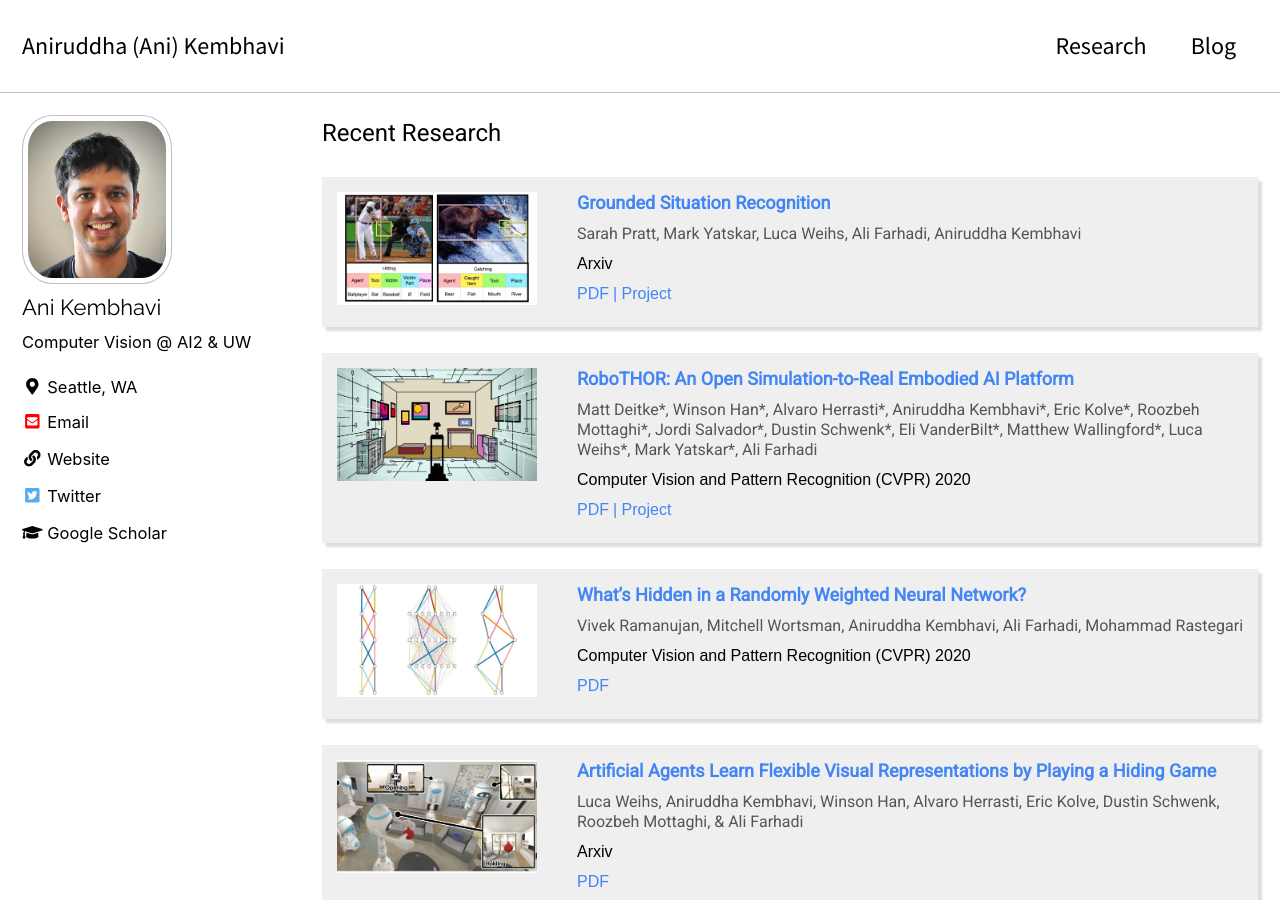
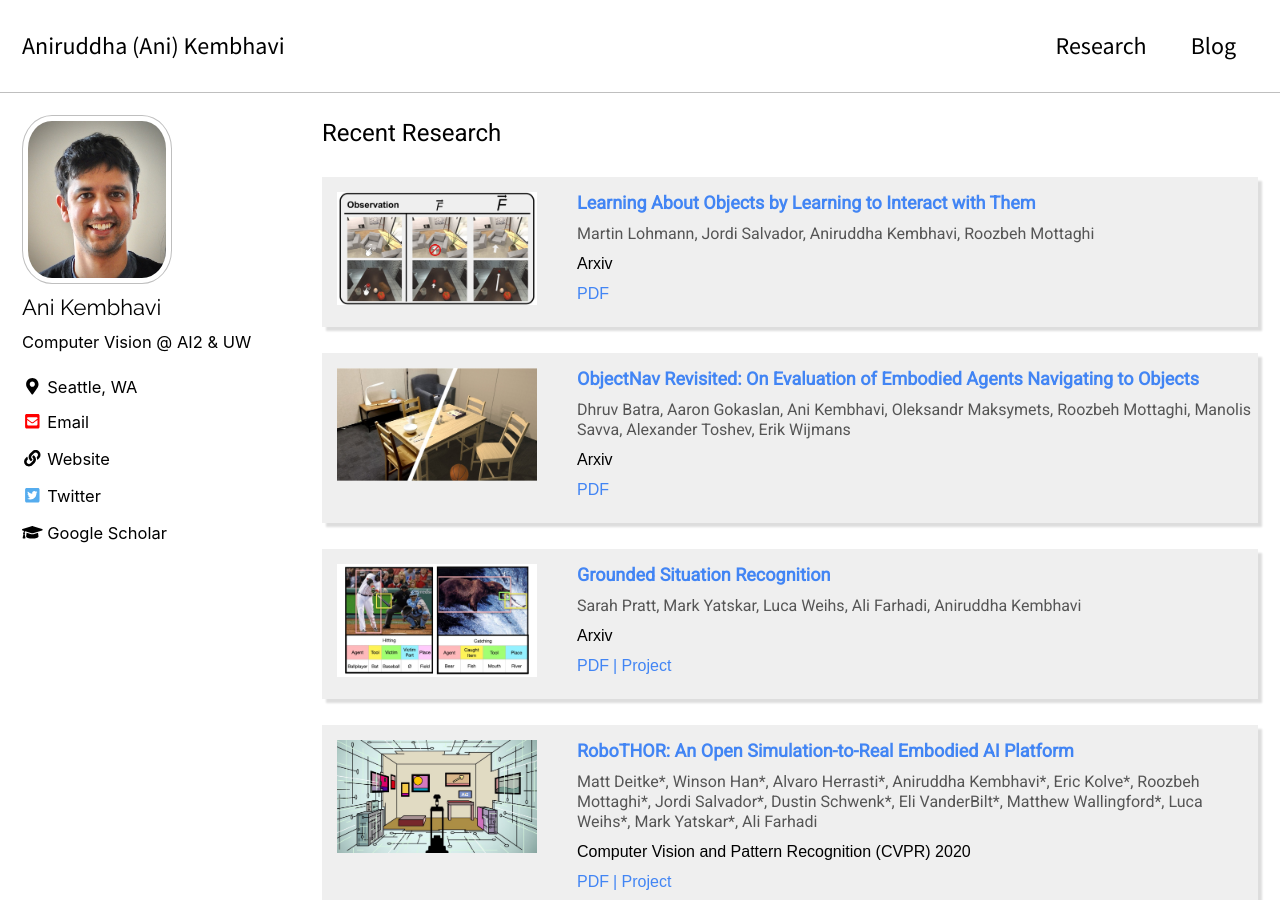
Before and after one commit to anikem/anikem.github.io, a Jekyll site: the page built from research.html, in a window 1280 px wide and 900 px high. Built offline with Jekyll 4.4.1, drawn with Linux system fonts in a browser that asks for light colours; cached includes are drawn as plain includes; nearby versions of some CDN libraries; some web fonts are replaced; comment, search, counter and statistics services are not loaded.

Commit message:
Add learning objects and object nav papers

```diff
--- a/research.html
+++ b/research.html
@@ -5,6 +5,28 @@ classes: wide
 ---
 
 <htext>Recent Research</htext>
+
+<p>
+
+{% include paper.html
+  image="/assets/images/learningobjects.jpg"
+  url="https://arxiv.org/pdf/2006.09306"
+  title="Learning About Objects by Learning to Interact with Them"
+  authors="Martin Lohmann, Jordi Salvador, Aniruddha Kembhavi, Roozbeh Mottaghi"
+  venue="Arxiv"
+  pdf="https://arxiv.org/pdf/2006.09306"
+%}
+
+<p>
+
+{% include paper.html
+  image="/assets/images/objectnav.jpg"
+  url="https://arxiv.org/pdf/2006.13171"
+  title="ObjectNav Revisited: On Evaluation of Embodied Agents Navigating to Objects"
+  authors="Dhruv Batra, Aaron Gokaslan, Ani Kembhavi, Oleksandr Maksymets, Roozbeh Mottaghi, Manolis Savva, Alexander Toshev, Erik Wijmans"
+  venue="Arxiv"
+  pdf="https://arxiv.org/pdf/2006.13171"
+%}
 
 <p>
 
```
Also changed, not shown: assets/images/learningobjects.jpg (added), assets/images/objectnav.jpg (added).
